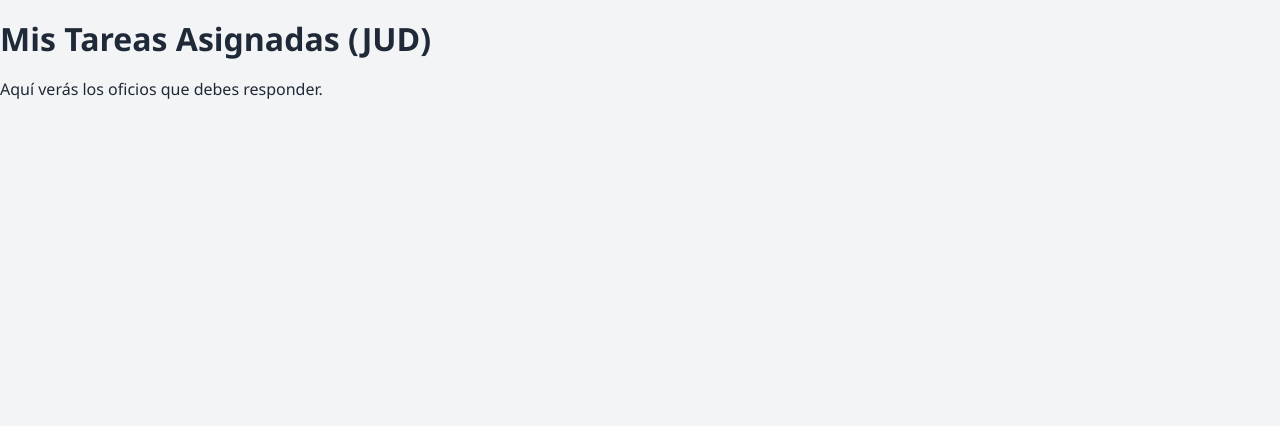
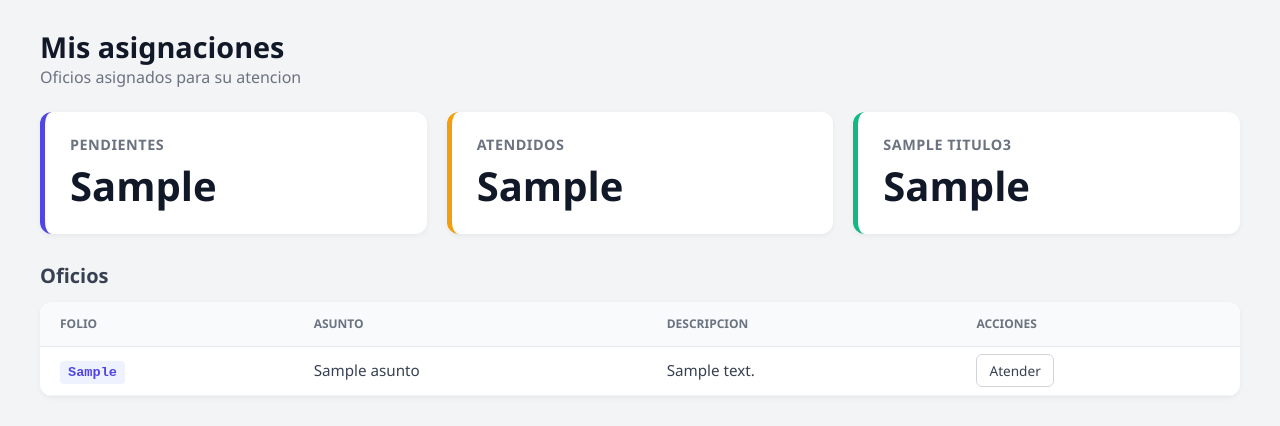
Before and after one commit to BrandonCVale/AMH_SISTEMA_OFICIOS, a Flask app: template app/templates/oficios/dashboard_jud.html in a window 1280 px wide. Shown: the top 426 px of the page. Run offline with Flask 3, Linux system fonts and the light colour scheme; the template is opened without the code that fills it: most values are stand-ins (such as "Sample title", 1, 10 or a date in 2020).

Commit message:
Dashboard del jud iniciado. Panel principal funcionando, ver si no funcionan mal las consultas con inciar sesion con otro jud. Trabajar en la interfaz de atender

```diff
--- a/app/templates/oficios/dashboard_gestor.html
+++ b/app/templates/oficios/dashboard_gestor.html
@@ -15,6 +15,7 @@
             </div>
             <a href="{{ url_for('oficios.crear_oficio') }}" class="btn-primario">+ Nueva Solicitud</a>
         </div>
+        {# KPIs #}
         {% with
             titulo1="Total Enviados", valor1=kpis['Enviados'],
             titulo2="En Revisión",    valor2=kpis['En Revisión'],
--- a/app/templates/oficios/dashboard_jud.html
+++ b/app/templates/oficios/dashboard_jud.html
@@ -1,9 +1,56 @@
 {% extends "base.html" %}
 {% block titulo %}
-    Panel JUD
+    Pandel JUD
 {% endblock titulo %}
-
+{% block css_adicional %}
+    <link rel="stylesheet"
+          href="{{ url_for('static', filename='css/panel.css') }}">
+{% endblock css_adicional %}
 {% block contenido_principal %}
-    <h1>Mis Tareas Asignadas (JUD)</h1>
-    <p>Aquí verás los oficios que debes responder.</p>
+    <div class="contenedor-principal">
+        <div class="header-seccion">
+            <div>
+                <h1 class="titulo-panel">Mis asignaciones</h1>
+                <p class="subtitulo-panel">Oficios asignados para su atencion</p>
+            </div>
+        </div>
+        {# KPIs -- INICIO #}
+        {% with
+            titulo1="Pendientes",
+            titulo2="Atendidos"
+            %}
+            {% include "fragments/kpis.html" %}
+        {% endwith %}
+        {# KPIs -- FIN#}
+        {# TABLA -- INICIO#}
+        <h2 class="titulo-seccion">Oficios</h2>
+        <div class="tarjeta-tabla">
+            <table class="tabla-moderna">
+                <thead>
+                    <tr>
+                        <th>Folio</th>
+                        <th>Asunto</th>
+                        <th>Descripcion</th>
+                        <th>Acciones</th>
+                    </tr>
+                </thead>
+                <tbody>
+                    {% for oficio in oficios %}
+                        <tr>
+                            <td>
+                                <span class="dato-folio">{{ oficio.folio_interno }}</span>
+                            </td>
+                            <td>{{ oficio.asunto }}</td>
+                            <td>{{ oficio.descripcion_solicitud }}</td>
+                            <td>
+                                <a href="{{ url_for('oficios.atender_oficio', id_oficio=oficio.id_oficio) }}"
+                                   class="btn-accion">Atender</a>
+                            </td>
+                        </tr>
+                    {% endfor %}
+                </tbody>
+            </table>
+        </div>
+        {# TABLA -- FIN#}
+    </div>
 {% endblock contenido_principal %}
```
Also changed, not shown: app/models/oficio.py (+49 -0 lines), app/routes/oficios.py (+17 -1 lines), app/templates/oficios/atender.html (added, +18 -0 lines).
